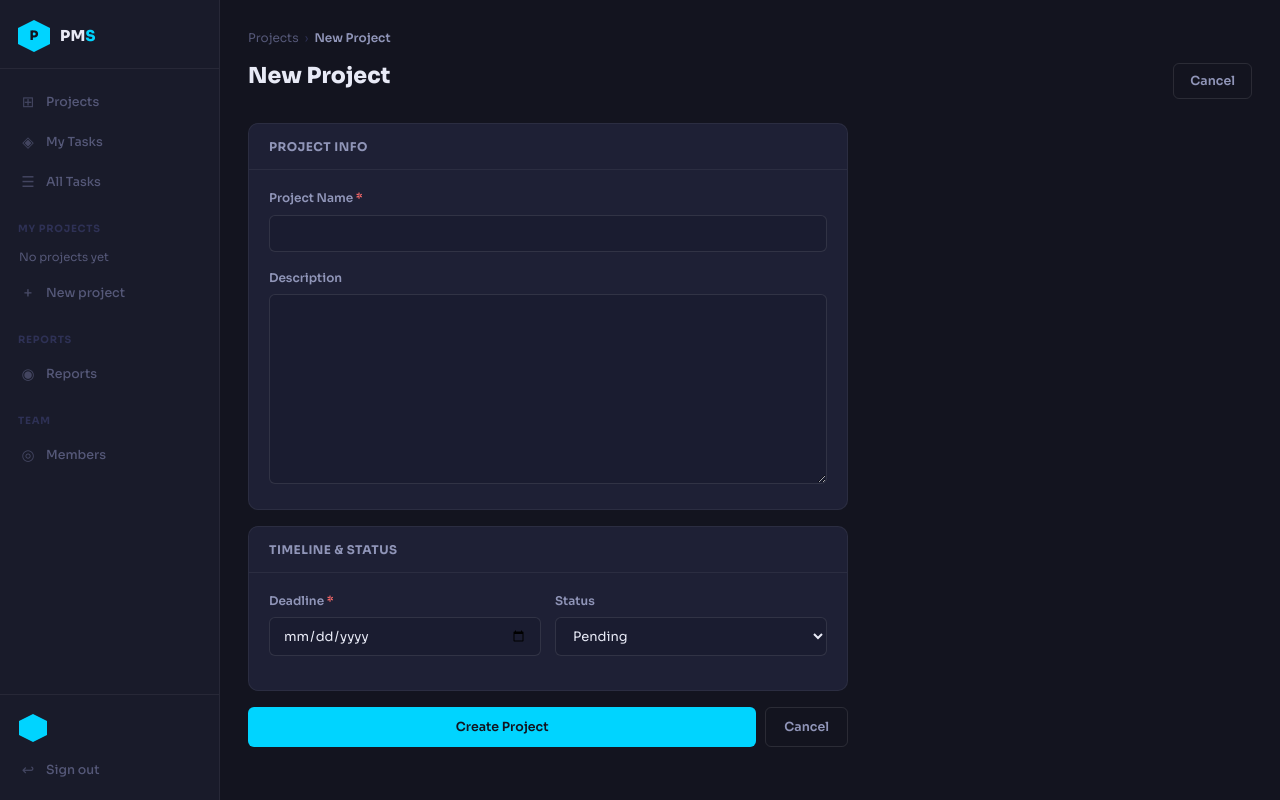
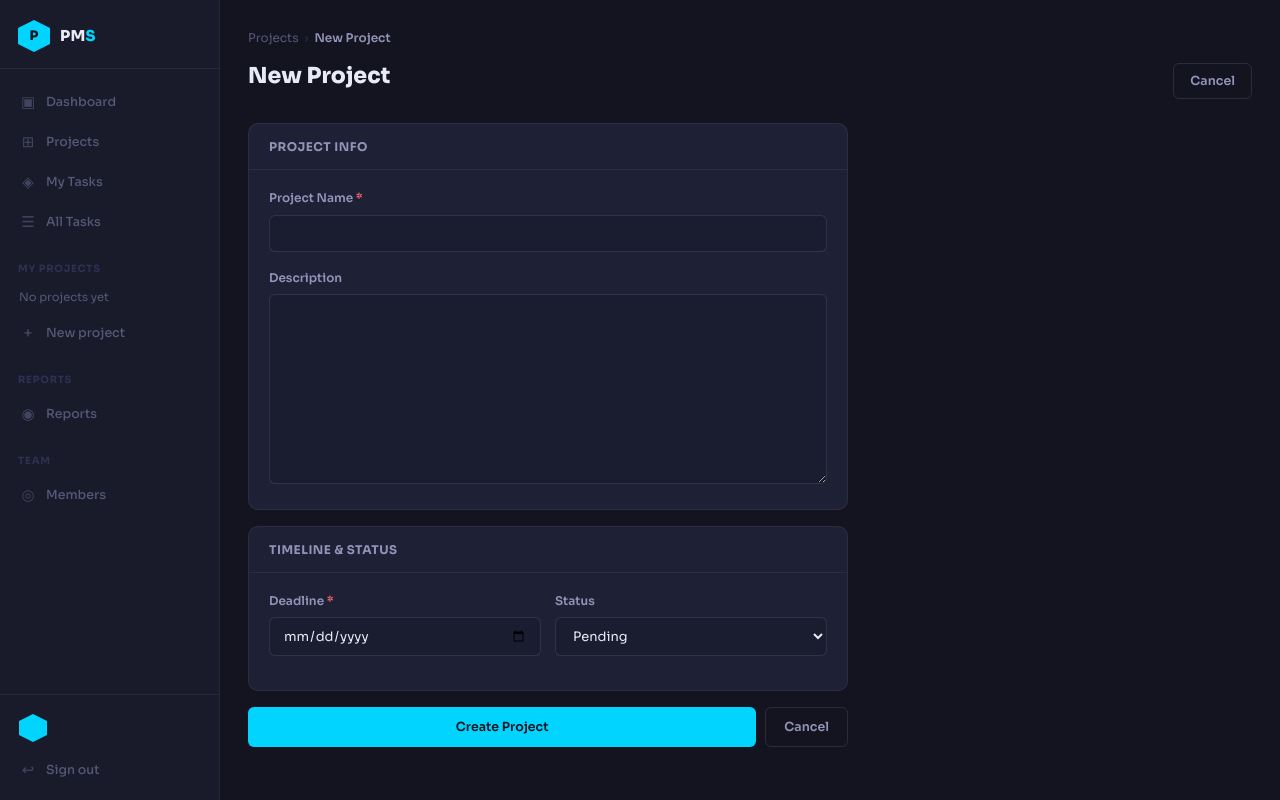
Before and after one commit to Mohit3307/pms, a Django app: page /projects/create/ in a window 1280 px wide. Run offline with Django 5.2, Linux system fonts and the light colour scheme.

Commit message:
Add dashboard navigation link in sidebar

```diff
--- a/templates/base_app.html
+++ b/templates/base_app.html
@@ -7,82 +7,129 @@
   <title>{% block title %}PMS{% endblock %}</title>
   <link rel="stylesheet" href="{% static 'css/style.css' %}"/>
 </head>
+
 <body>
 <div class="app">
 
 <!-- ── SIDEBAR ────────────────────────────────── -->
 <aside class="sidebar">
+
   <div class="sb-brand">
     <div class="nav-mark">P</div>
     <span class="nav-title">PM<span>S</span></span>
   </div>
 
+
+  <!-- MAIN NAV -->
   <div class="sb-section">
     <nav>
+
+      <!-- DASHBOARD -->
+      <a href="{% url 'dashboard' %}" class="nl {% block nav_dashboard %}{% endblock %}">
+        <span class="nl-icon">▣</span>Dashboard
+      </a>
+
       <a href="{% url 'project_list' %}" class="nl {% block nav_projects %}{% endblock %}">
         <span class="nl-icon">⊞</span>Projects
       </a>
+
       <a href="{% url 'my_tasks' %}" class="nl {% block nav_mytasks %}{% endblock %}">
         <span class="nl-icon">◈</span>My Tasks
       </a>
+
       <a href="{% url 'tasks' %}" class="nl {% block nav_tasks %}{% endblock %}">
         <span class="nl-icon">☰</span>All Tasks
       </a>
+
     </nav>
   </div>
 
+
+  <!-- MY PROJECTS -->
   <div class="sb-section">
+
     <div class="sb-sec-label">My Projects</div>
+
     {% for proj in sidebar_projects %}
       <a href="{% url 'project_detail' proj.id %}" class="proj-item">
         <span class="p-dot" style="background:{% cycle '#00d4ff' '#ffb347' '#7c83fc' '#4ade80' '#fb7185' %}"></span>
         {{ proj.title }}
       </a>
     {% empty %}
-      <span style="font-size:11.5px;color:var(--t3);padding:4px 9px;display:block;">No projects yet</span>
+      <span style="font-size:11.5px;color:var(--t3);padding:4px 9px;display:block;">
+        No projects yet
+      </span>
     {% endfor %}
+
     <a href="{% url 'create_project' %}" class="nl" style="margin-top:4px;">
       <span class="nl-icon">+</span>New project
     </a>
+
   </div>
 
+
+  <!-- REPORTS -->
   <div class="sb-section">
+
     <div class="sb-sec-label">Reports</div>
+
     <nav>
       <a href="{% url 'reports_dashboard' %}" class="nl {% block nav_reports %}{% endblock %}">
         <span class="nl-icon">◉</span>Reports
       </a>
     </nav>
+
   </div>
 
+
+  <!-- TEAM -->
   <div class="sb-section">
+
     <div class="sb-sec-label">Team</div>
+
     <nav>
       <a href="{% url 'team' %}" class="nl {% block nav_team %}{% endblock %}">
         <span class="nl-icon">◎</span>Members
       </a>
     </nav>
+
   </div>
 
+
+  <!-- USER -->
   <div class="sb-footer">
+
     <div class="sb-user">
-      <div class="user-hex">{{ request.user.username|first|upper }}</div>
+      <div class="user-hex">
+        {{ request.user.username|first|upper }}
+      </div>
+
       <div>
         <div class="sb-user-name">{{ request.user.username }}</div>
         <div class="sb-user-role">{{ request.user.email }}</div>
       </div>
     </div>
-    <a href="{% url 'logout' %}" class="sb-signout"><span class="nl-icon">↩</span>Sign out</a>
+
+    <a href="{% url 'logout' %}" class="sb-signout">
+      <span class="nl-icon">↩</span>Sign out
+    </a>
+
   </div>
+
 </aside>
+
 
 <!-- ── MAIN ───────────────────────────────────── -->
 <div class="main">
   <div class="page">
-    {% block page_content %}{% endblock %}
+
+    {% block page_content %}
+    {% endblock %}
+
   </div>
 </div>
 
-</div><!-- .app -->
+</div>
+
 </body>
 </html>
```
